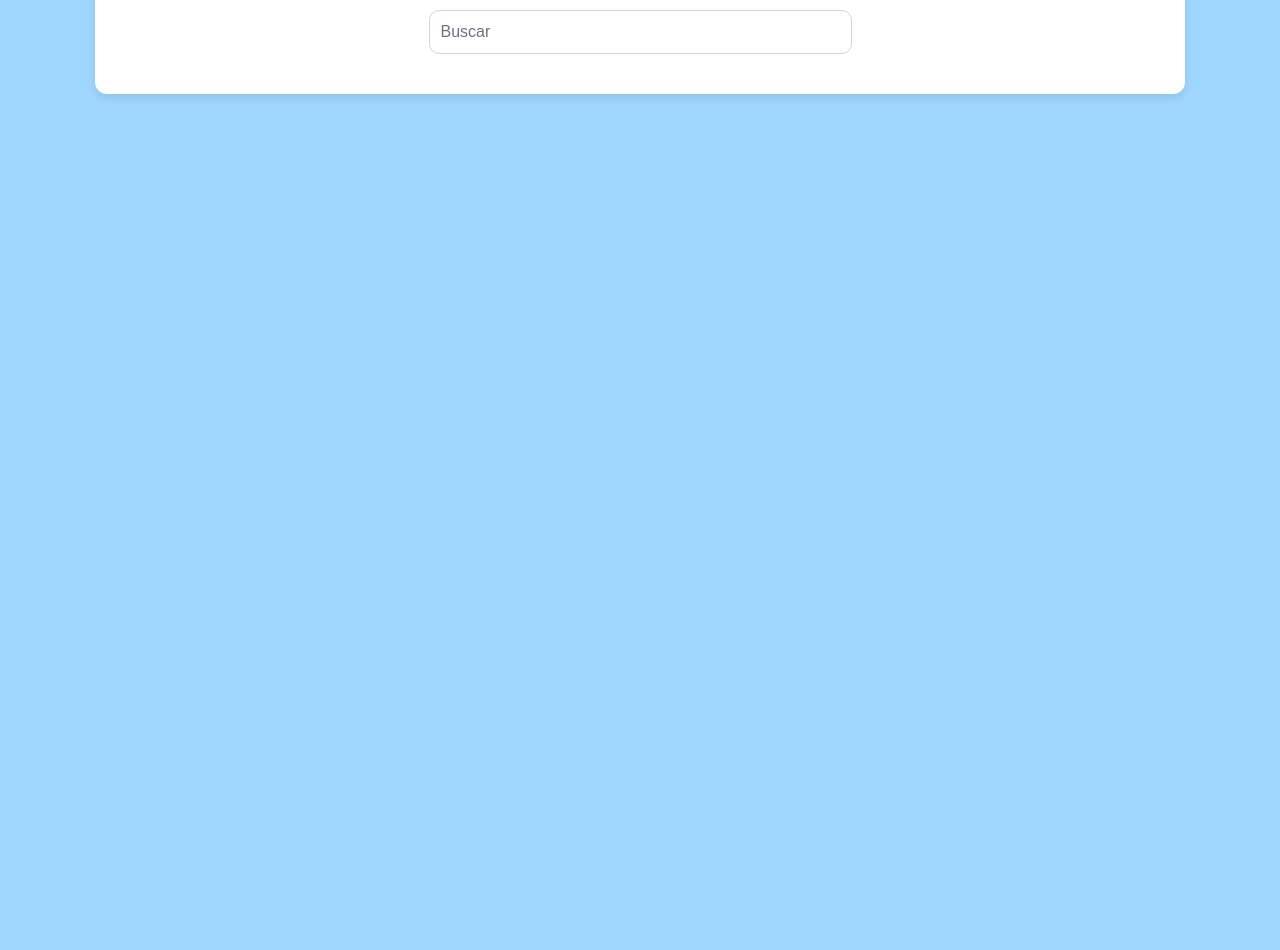
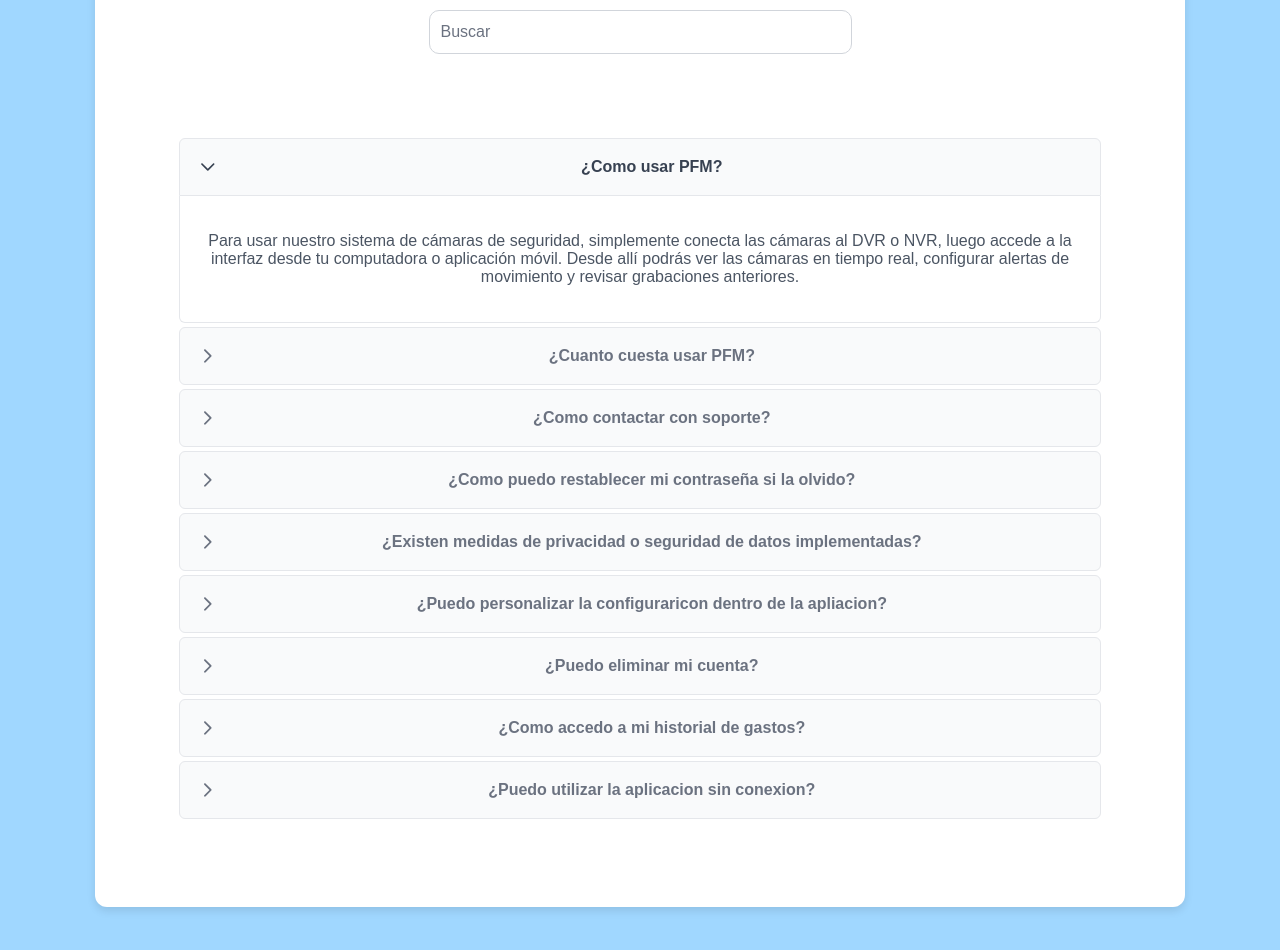
Before and after one commit to jhojang02/PazveBoost, a React (Vite) app: page / in a window 1280 px wide. Shown: the part 300-1250 px from the top of the page. Before the commit the page ends 800 px from the top, so only its background shows below. Built offline with nearby package versions, Linux system fonts and the light colour scheme; a web font is replaced by a local one.

Commit message:
actualizacion lista preguntas

```diff
--- a/src/pages/Pantalla_ayuda/Ayuda.jsx
+++ b/src/pages/Pantalla_ayuda/Ayuda.jsx
@@ -4,6 +4,7 @@ import React, { useState } from "react";
 import { InputText } from "primereact/inputtext";
 import { FloatLabel } from "primereact/floatlabel";
 import Flechadevolver from "./Flechadevolver.png";
+import { Accordion, AccordionTab } from 'primereact/accordion';
 
 function Ayuda() {
     const [value, setValue] = useState('');
@@ -40,7 +41,7 @@ function Ayuda() {
                 <Button
                     label="Contáctanos"
                     className={`${botonPrincipal === 'Contactanos' ? 'p-button-primary' : 'p-button-outlined'} boton-grande`}
-                    onClick={() => window.location.href="https://www.facebook.com/PAZGOSOLUCIONES/"}
+                    onClick={() => window.location.href = "https://www.facebook.com/PAZGOSOLUCIONES/"}
                 />
             </div>
 
@@ -61,7 +62,65 @@ function Ayuda() {
                 </FloatLabel>
             </div>
 
+            <div className="card">
+                <div className="card">
+                    <Accordion activeIndex={0}>
+                        <AccordionTab header="¿Como usar PFM?" className="tiras">
+                            <p className="m-0">
+                                Para usar nuestro sistema de cámaras de seguridad, simplemente conecta las cámaras al DVR o NVR, luego accede a la interfaz desde tu computadora o aplicación móvil. Desde allí podrás ver las cámaras en tiempo real, configurar alertas de movimiento y revisar grabaciones anteriores.
+                            </p>
+                        </AccordionTab>
 
+                        <AccordionTab header="¿Cuanto cuesta usar PFM?" className="tiras">
+                            <p className="m-0">
+                                El costo depende del tipo y cantidad de cámaras, así como de las características que desees (visión nocturna, cámaras IP, almacenamiento en la nube, etc).
+                            </p>
+                        </AccordionTab>
+
+                        <AccordionTab header="¿Como contactar con soporte?" className="tiras">
+                            <p className="m-0">
+                                Puedes contactarnos a través de nuestra página de Facebook: <a href="https://www.facebook.com/PAZGOSOLUCIONES/" target="_blank" rel="noopener noreferrer">PAZGOSOLUCIONES</a>.
+                            </p>
+                        </AccordionTab>
+
+                        <AccordionTab header="¿Como puedo restablecer mi contraseña si la olvido?">
+                            <p className="m-0">
+                                Si olvidaste la contraseña de acceso a tu sistema de cámaras o aplicación, puedes restablecerla desde el menú de configuración o contactando con nuestro soporte técnico para recibir ayuda paso a paso.
+                            </p>
+                        </AccordionTab>
+
+                        <AccordionTab header="¿Existen medidas de privacidad o seguridad de datos implementadas?">
+                            <p className="m-0">
+                                Sí, todas nuestras cámaras y sistemas incluyen protocolos de seguridad como cifrado de video y contraseñas de acceso. Además, recomendamos cambiar la contraseña predeterminada tras la instalación para mayor seguridad.
+                            </p>
+                        </AccordionTab>
+
+                        <AccordionTab header="¿Puedo personalizar la configuraricon dentro de la apliacion?">
+                            <p className="m-0">
+                                .
+                            </p>
+                        </AccordionTab>
+
+                        <AccordionTab header="¿Puedo eliminar mi cuenta?">
+                            <p className="m-0">
+                                Sí. Si deseas eliminar tu cuenta o desactivar el acceso remoto de tus cámaras, solo contáctanos y te ayudaremos a realizar el proceso de forma segura.
+                            </p>
+                        </AccordionTab>
+
+                        <AccordionTab header="¿Como accedo a mi historial de gastos?">
+                            <p className="m-0">
+                                .
+                            </p>
+                        </AccordionTab>
+
+                        <AccordionTab header="¿Puedo utilizar la aplicacion sin conexion?">
+                            <p className="m-0">
+                                Puedes acceder a las grabaciones almacenadas localmente sin internet, pero para visualizar en tiempo real o acceder desde fuera de casa necesitarás una conexión activa a internet.
+                            </p>
+                        </AccordionTab>
+                    </Accordion>
+                </div>
+            </div>
         </div>
     );
 }
```
